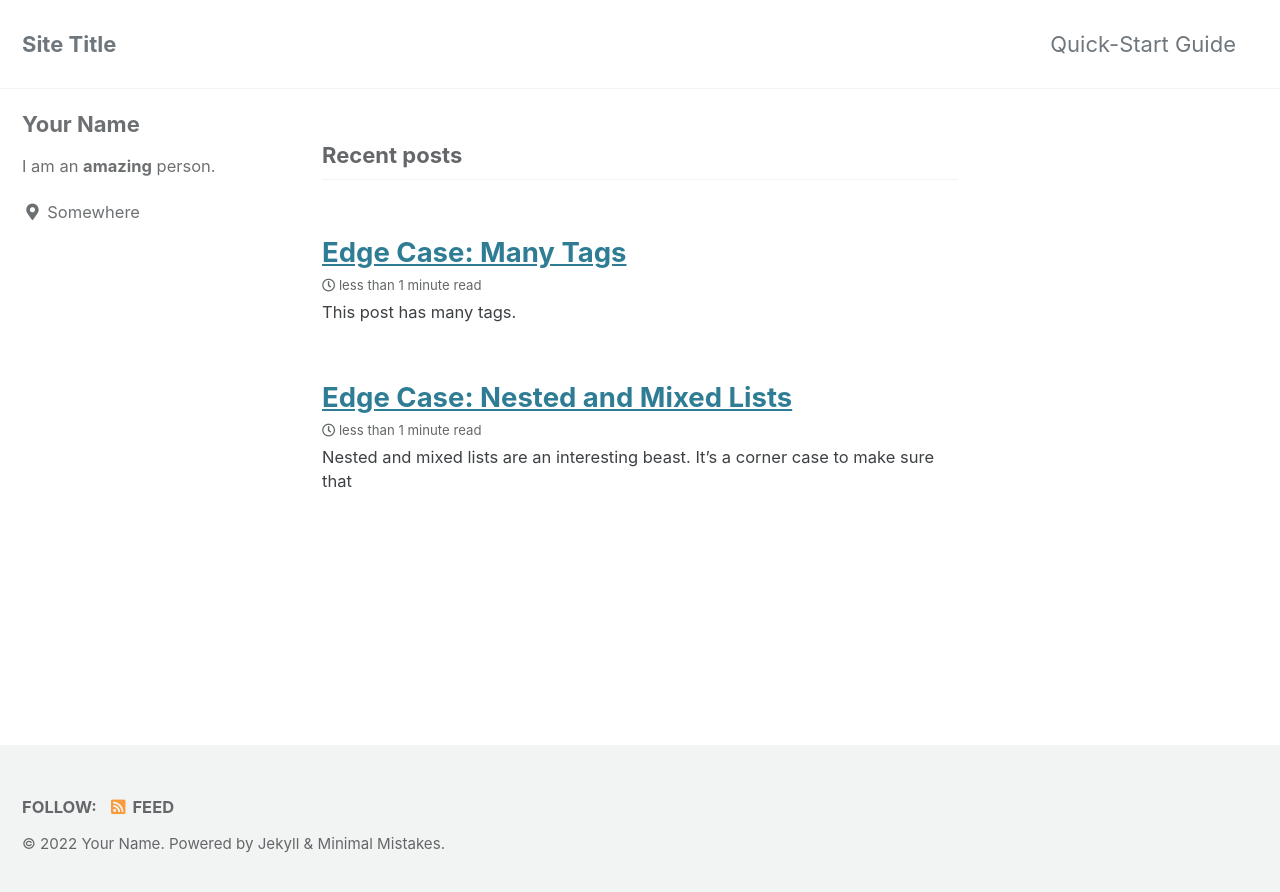
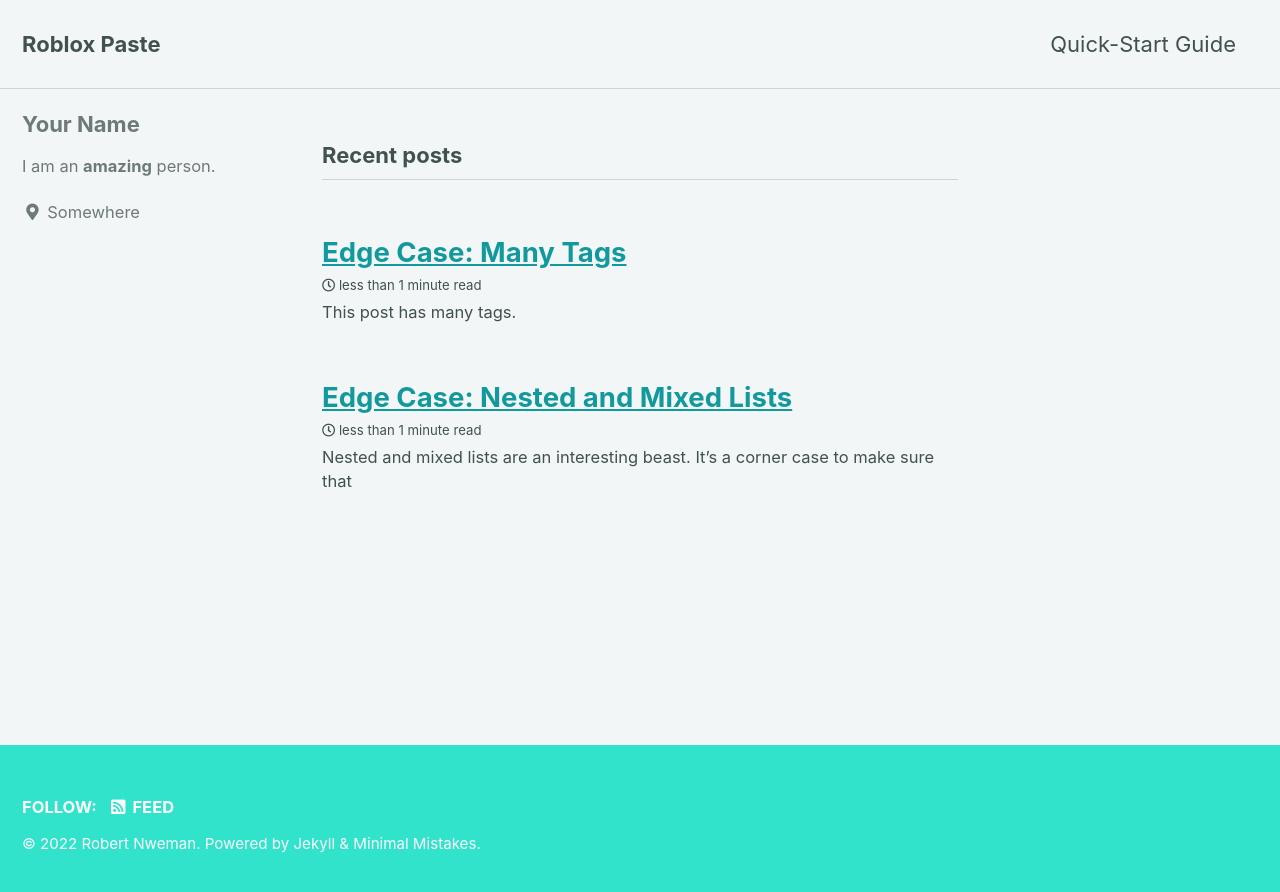
Before and after one commit to robloxpaste/robloxpaste.github.io, a Jekyll site: the page built from index.html, in a window 1280 px wide. Shown: the top 892 px of the page. Built offline with Jekyll 4.4.1, drawn with Linux system fonts in a browser that asks for light colours; cached includes are drawn as plain includes; the list of posts is cut into pages by our own code.

Commit message:
Update _config.yml

```diff
--- a/_config.yml
+++ b/_config.yml
@@ -12,16 +12,16 @@
 
 # theme                  : "minimal-mistakes-jekyll"
 # remote_theme           : "mmistakes/minimal-mistakes"
-minimal_mistakes_skin    : "default" # "air", "aqua", "contrast", "dark", "dirt", "neon", "mint", "plum", "sunrise"
+minimal_mistakes_skin    : "mint" # "air", "aqua", "contrast", "dark", "dirt", "neon", "default", "plum", "sunrise"
 
 # Site Settings
 locale                   : "en-US"
-title                    : "Site Title"
+title                    : "Roblox Paste"
 title_separator          : "-"
 subtitle                 : # site tagline that appears below site title in masthead
-name                     : "Your Name"
-description              : "An amazing website."
-url                      : # the base hostname & protocol for your site e.g. "https://mmistakes.github.io"
+name                     : "Robert Nweman"
+description              : "All the latest Roblox scripts."
+url                      : "https://robloxpaste.github.io"
 baseurl                  : # the subpath of your site, e.g. "/blog"
 repository               : # GitHub username/repo-name e.g. "mmistakes/minimal-mistakes"
 teaser                   : # path of fallback teaser image, e.g. "/assets/images/500x300.png"
```
